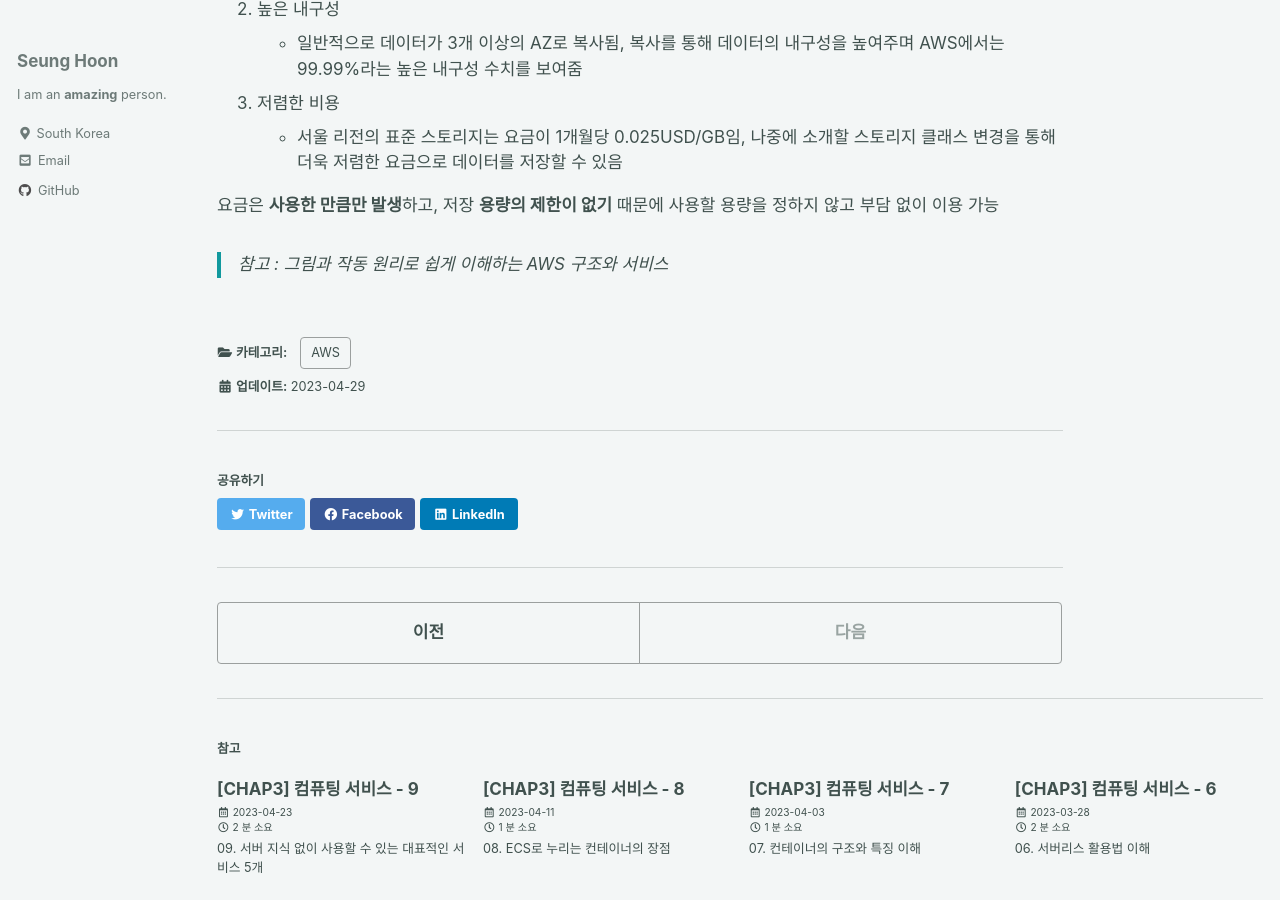
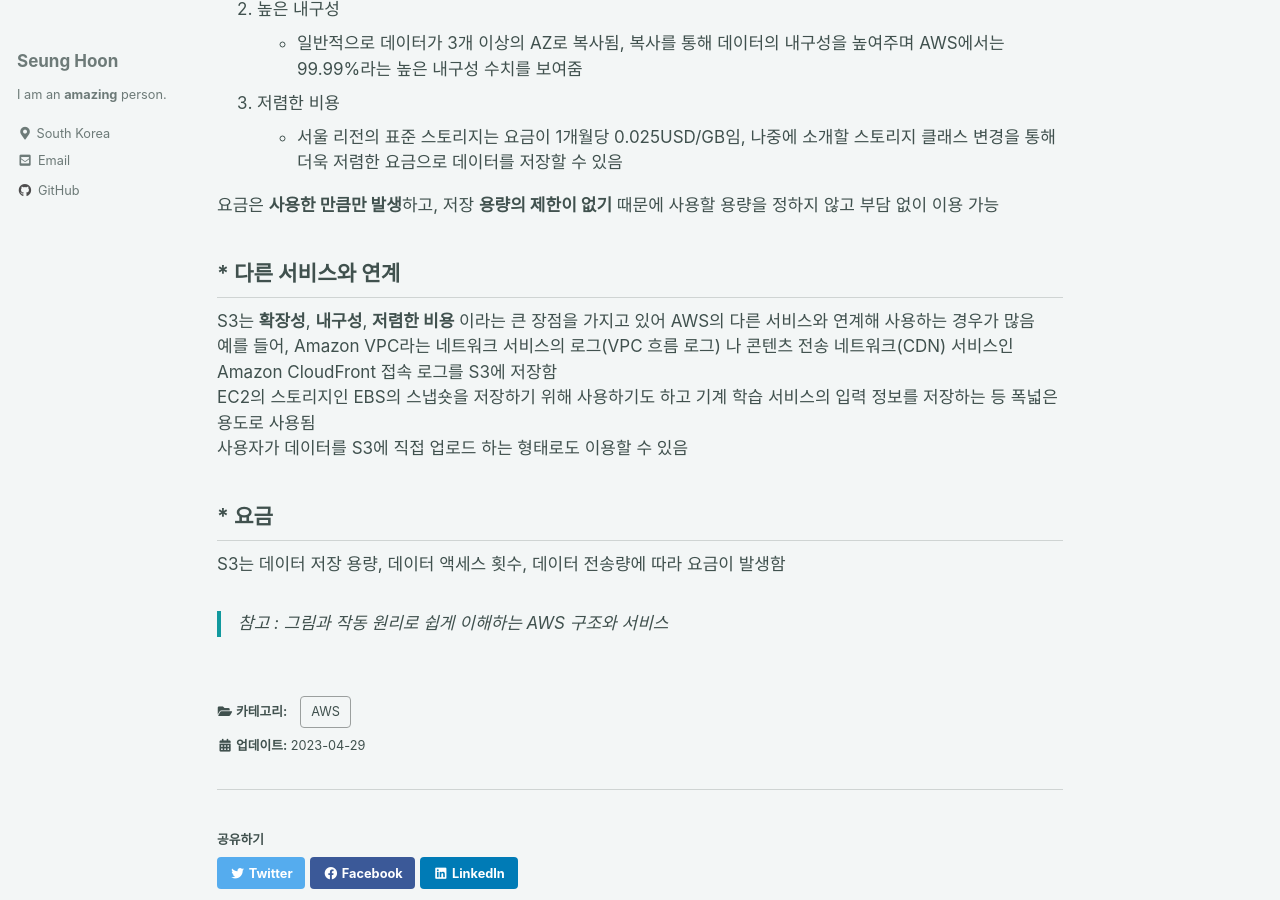
Before and after one commit to ibk01161/ibk01161.github.io, a Jekyll site: the page built from _posts/2023-04-29-aws4_01.md, in a window 1280 px wide and 900 px high, scrolled down 707 px. Built offline with Jekyll 4.4.1, drawn with Linux system fonts in a browser that asks for light colours; cached includes are drawn as plain includes.

Commit message:
Add Post

```diff
--- a/_posts/2023-04-29-aws4_01.md
+++ b/_posts/2023-04-29-aws4_01.md
@@ -30,4 +30,18 @@ categories: AWS
 
 요금은 **사용한 만큼만 발생**하고, 저장 **용량의 제한이 없기** 때문에 사용할 용량을 정하지 않고 부담 없이 이용 가능
 
+
+## * 다른 서비스와 연계
+
+S3는 **확장성**, **내구성**, **저렴한 비용** 이라는 큰 장점을 가지고 있어 AWS의 다른 서비스와 연계해 사용하는 경우가 많음
+예를 들어, Amazon VPC라는 네트워크 서비스의 로그(VPC 흐름 로그) 나 콘텐츠 전송 네트워크(CDN) 서비스인 Amazon CloudFront 접속 로그를 S3에 저장함
+EC2의 스토리지인 EBS의 스냅숏을 저장하기 위해 사용하기도 하고 기계 학습 서비스의 입력 정보를 저장하는 등 폭넓은 용도로 사용됨
+사용자가 데이터를 S3에 직접 업로드 하는 형태로도 이용할 수 있음
+
+
+## * 요금
+
+S3는 데이터 저장 용량, 데이터 액세스 횟수, 데이터 전송량에 따라 요금이 발생함
+
+
 > 참고 : 그림과 작동 원리로 쉽게 이해하는 AWS 구조와 서비스
```
